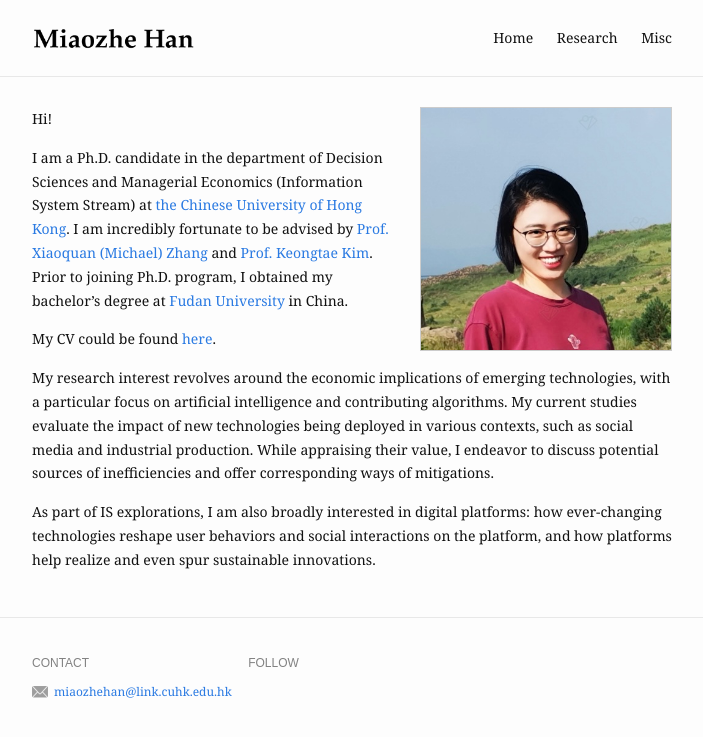
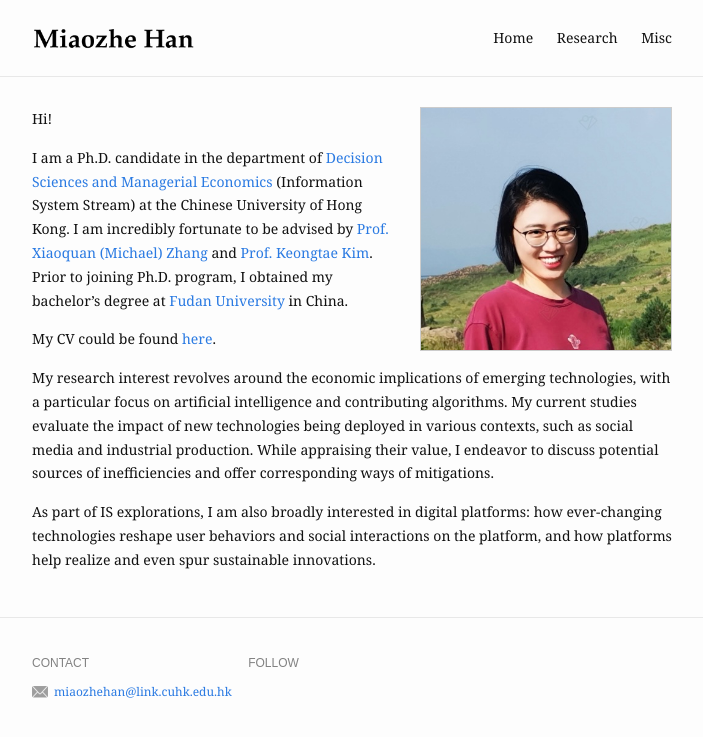
Before and after one commit to miaozhehan99/miaozhehan99.github.io, a Jekyll site: the page built from index.md, in a window 1280 px wide. Shown: the top 737 px of the page, without its empty margins (288-991 px from the left). Built offline with Jekyll 4.4.1, drawn with Linux system fonts in a browser that asks for light colours.

```diff
--- a/index.md
+++ b/index.md
@@ -7,7 +7,7 @@ profile_picture:
 
 Hi!
 
-I am a Ph.D. candidate in the department of Decision Sciences and Managerial Economics (Information System Stream) at [the Chinese University of Hong Kong](https://grad.bschool.cuhk.edu.hk/programmes/decision-sciences-managerial-economics/). I am incredibly fortunate to be advised by [Prof. Xiaoquan (Michael) Zhang](https://mikezhang.com) and [Prof. Keongtae Kim](https://keongkim.github.io). Prior to joining Ph.D. program, I obtained my bachelor’s degree at [Fudan University](https://www.fudan.edu.cn/en/) in China.
+I am a Ph.D. candidate in the department of [Decision Sciences and Managerial Economics](https://grad.bschool.cuhk.edu.hk/programmes/decision-sciences-managerial-economics/) (Information System Stream) at the Chinese University of Hong Kong. I am incredibly fortunate to be advised by [Prof. Xiaoquan (Michael) Zhang](https://mikezhang.com) and [Prof. Keongtae Kim](https://keongkim.github.io). Prior to joining Ph.D. program, I obtained my bachelor’s degree at [Fudan University](https://www.fudan.edu.cn/en/) in China.
 
 My CV could be found [here](https://miaozhehan99.github.io/assets/CV_MiaozheHAN.pdf).
 
```
